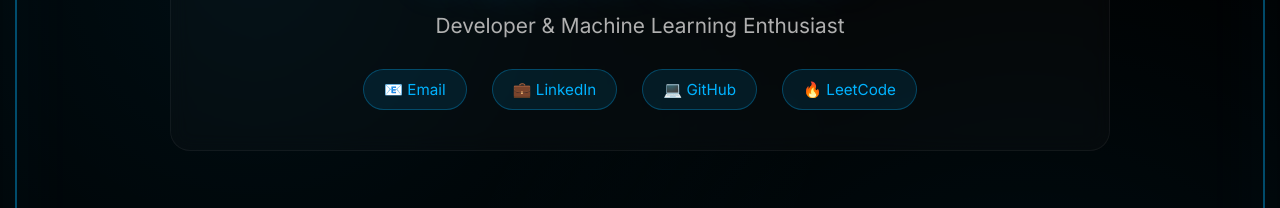
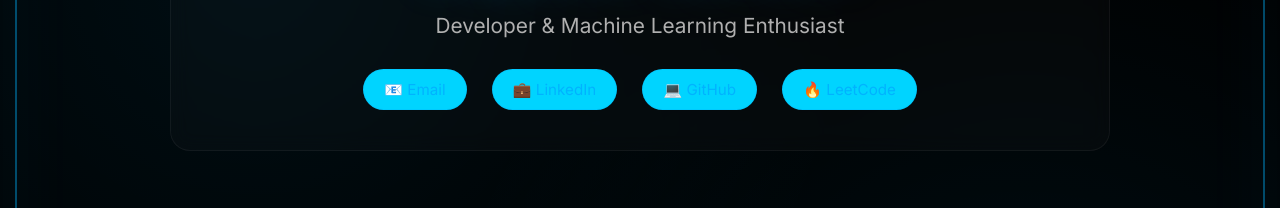
Before and after one commit to Rupesh528/portfo, a plain HTML site: page index.html in a window 1280 px wide. Shown: the part 192-400 px from the top of the page. Drawn offline with Linux system fonts and the light colour scheme; no server answers.

Commit message:
Change background color of social links

```diff
--- a/index.html
+++ b/index.html
@@ -155,7 +155,8 @@
 
 			.socials a {
 				padding: 10px 20px;
-				background: rgba(0, 179, 255, 0.1);
+				background: #00d4ff;
+				/* background: rgba(0, 179, 255, 0.1); */
 				border: 1px solid rgba(0, 179, 255, 0.3);
 				border-radius: 25px;
 				font-size: 0.95rem;
```
